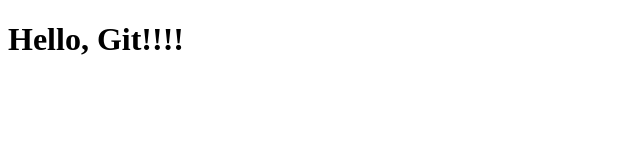
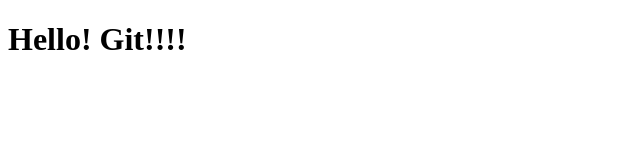
Before and after one commit to kevindeslauriers/git-fun, a plain HTML site: page index.html in a window 1280 px wide. Shown: the full height of the page, 0-640 px from the left. Drawn offline with Linux system fonts and the light colour scheme.

Commit message:
Update index.html

```diff
--- a/index.html
+++ b/index.html
@@ -6,6 +6,6 @@
     <title>Document</title>
 </head>
 <body>
-    <h1>Hello, Git!!!!</h1>
+    <h1>Hello! Git!!!!</h1>
 </body>
 </html>
```
